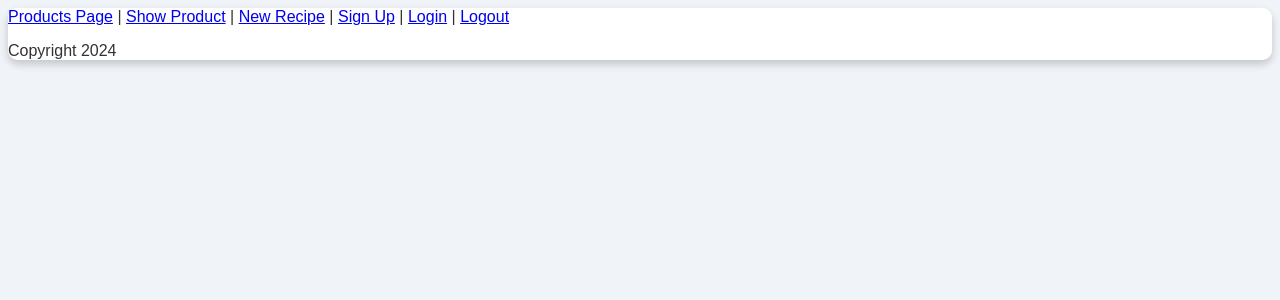
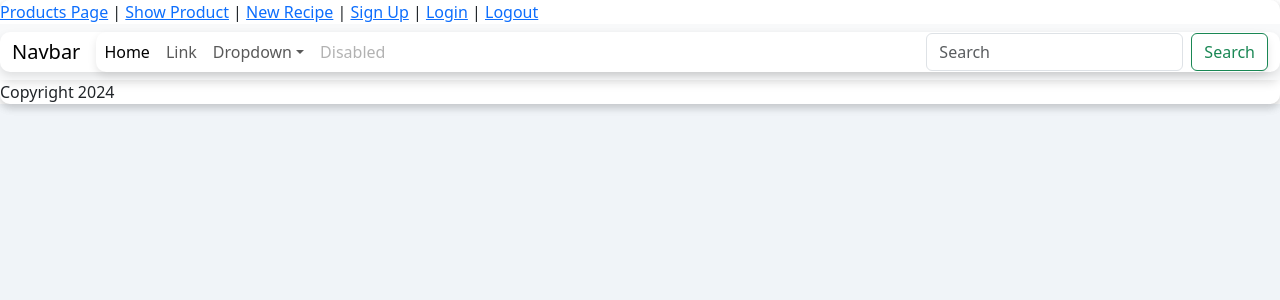
Before and after one commit to zackvalavanis/Mini-Capstone-Frontend, a React (Vite) app: page / in a window 1280 px wide. Shown: the top 300 px of the page. Built offline with nearby package versions, Linux system fonts and the light colour scheme.

Commit message:
first bootstrap additions

```diff
--- a/package.json
+++ b/package.json
@@ -11,6 +11,7 @@
   },
   "dependencies": {
     "axios": "^1.7.7",
+    "bootstrap": "^5.3.3",
     "react": "^18.3.1",
     "react-dom": "^18.3.1",
     "react-router-dom": "^6.26.2"
--- a/src/App.jsx
+++ b/src/App.jsx
@@ -6,14 +6,101 @@
 import { SignupPage } from './SignupPage';
 import { LoginPage } from './LoginPage';
 import { ProductsIndexPage } from './ProductsIndexPage'
+// import { ProductsShowPage } from './ProductsShowPage'
 import axios from 'axios'
+import 'bootstrap/dist/css/bootstrap.min.css';
+import 'bootstrap/dist/js/bootstrap.bundle.min.js';
+import { LogoutLink } from './LogoutLink'
+
 
 
 const router = createBrowserRouter([
   {
     element: (
       <div>
-       <Header />
+        <div>
+          <Header />
+          <nav className="navbar navbar-expand-lg bg-body-tertiary">
+            <div className="container-fluid">
+              <a className="navbar-brand" href="#">Navbar</a>
+              <button
+                className="navbar-toggler"
+                type="button"
+                data-bs-toggle="collapse"
+                data-bs-target="#navbarSupportedContent"
+                aria-controls="navbarSupportedContent"
+                aria-expanded="false"
+                aria-label="Toggle navigation"
+              >
+                <span className="navbar-toggler-icon"></span>
+              </button>
+              <div className="collapse navbar-collapse" id="navbarSupportedContent">
+                <ul className="navbar-nav me-auto mb-2 mb-lg-0">
+                  <li className="nav-item">
+                    <a className="nav-link active" aria-current="page" href="#">
+                      Home
+                    </a>
+                  </li>
+                  <li className="nav-item">
+                    <a className="nav-link" href="#">
+                      Link
+                    </a>
+                  </li>
+                  <li className="nav-item dropdown">
+                    <a
+                      className="nav-link dropdown-toggle"
+                      href="#"
+                      role="button"
+                      data-bs-toggle="dropdown"
+                      aria-expanded="false"
+                    >
+                      Dropdown
+                    </a>
+                    <ul className="dropdown-menu">
+                      <li>
+                        <a className="dropdown-item" href="/LoginPage">
+                          Login
+                        </a>
+                      </li>
+                      <li>
+                        <a className="dropdown-item" href="/SignupPage">
+                          Signup
+                        </a>
+                      </li>
+                      <li>
+                        <hr className="dropdown-divider" />
+                      </li>
+                      <li>
+                        <a className="dropdown-item" href="/products/new">
+                          New Product
+                        </a>
+                      </li>
+                      <li>
+                        <LogoutLink>Logout</LogoutLink>
+                      </li>
+                    </ul>
+                  </li>
+                  <li className="nav-item">
+                    <a className="nav-link disabled" aria-disabled="true">
+                      Disabled
+                    </a>
+                  </li>
+                </ul>
+                <form className="d-flex" role="search">
+                  <input
+                    className="form-control me-2"
+                    type="search"
+                    placeholder="Search"
+                    aria-label="Search"
+                  />
+                  <button className="btn btn-outline-success" type="submit">
+                    Search
+                  </button>
+                </form>
+              </div>
+            </div>
+          </nav>
+        </div>
        <Outlet />
        <Footer />
       </div>
@@ -40,6 +127,11 @@
         element: <ProductsIndexPage />,
         loader: () => axios.get('http://localhost:3000/products.json').then(response => response.data)
       }
+      // {
+      //   path: './products/:id',
+      //   element: <ProductsShowPage />,
+      //   loader: () => axios.get
+      // }
     ],
   },
 ]);
```
Also changed, not shown: 1 other file (tests, documents, lock files or other folders).
